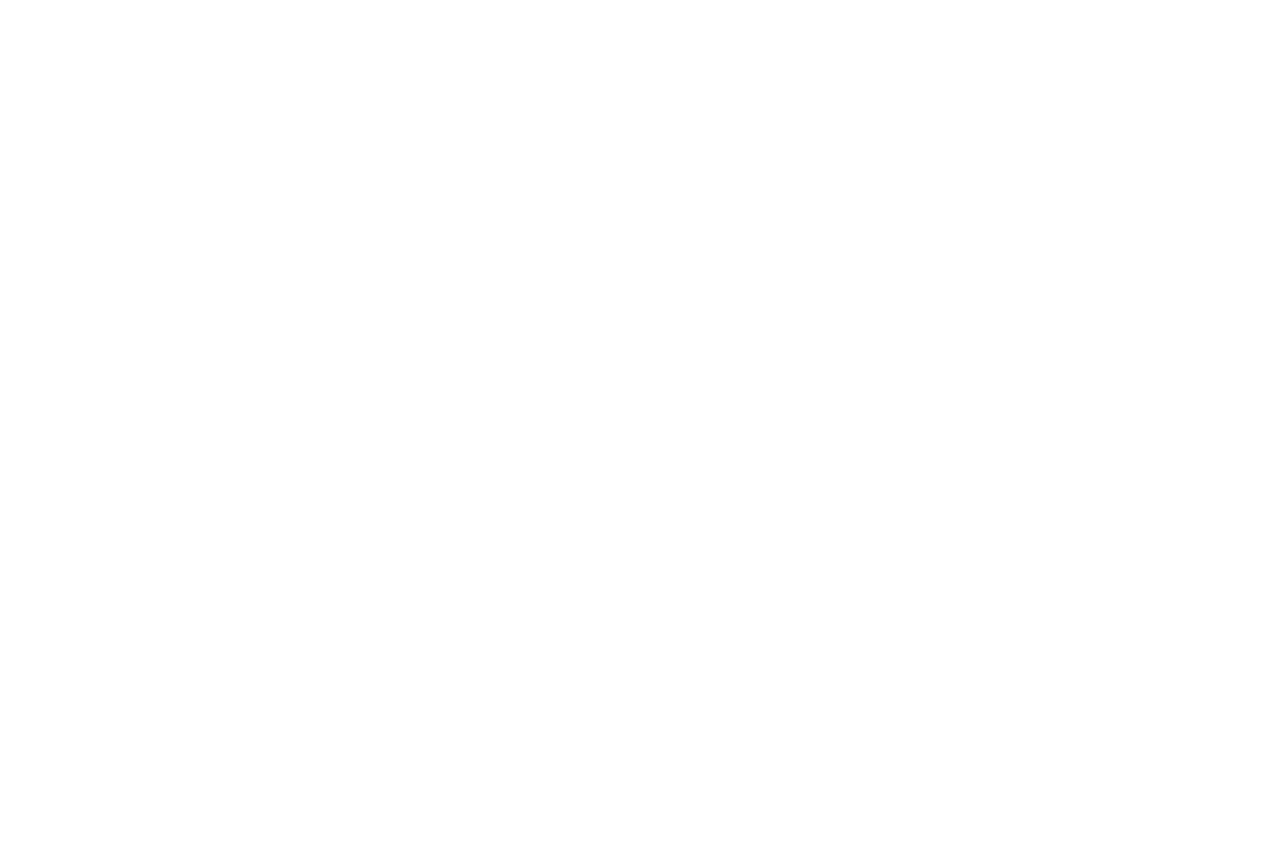
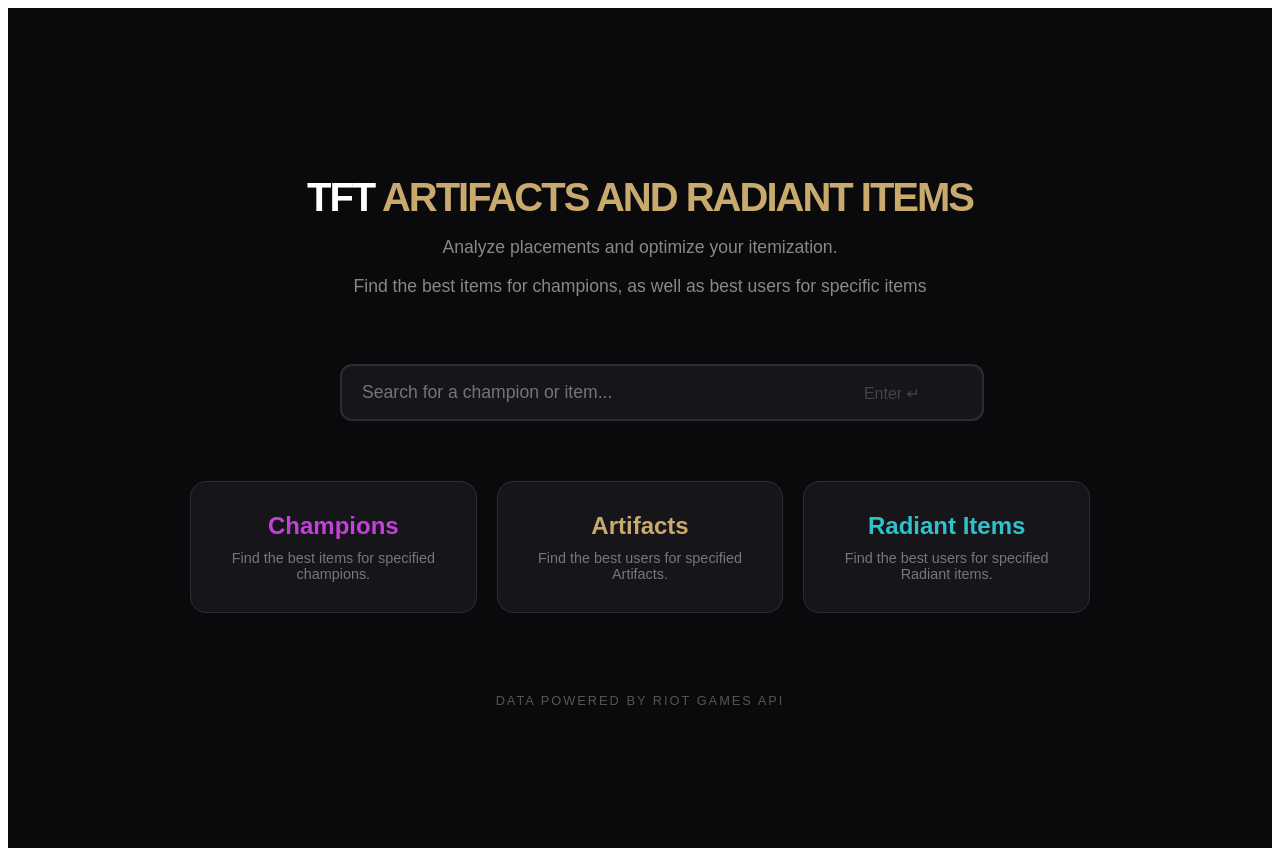
Before and after one commit to yevhenyakubets/TFT_radiant_ornn_stats, a React app in the folder frontend/: page / in a window 1280 px wide. Before the commit this address had no page. Before the commit the page ends 800 px from the top, so only its background shows below. Built offline with nearby package versions, Linux system fonts and the light colour scheme; the HTML template or start-up script is replaced by a standard one.

Commit message:
Created home page

```diff
--- a/frontend/src/App.jsx
+++ b/frontend/src/App.jsx
@@ -1,4 +1,6 @@
 import { Routes, Route } from "react-router-dom";
+
+import HomePage from "./pages/HomePage";
 import ChampionPage from "./pages/ChampionPage";
 import ChampionsListPage from "./pages/ChampionsListPage";
 import ArtifactListPage from "./pages/ArtifactListPage";
@@ -9,10 +11,14 @@ import RadiantPage from "./pages/RadiantPage";
 function App() {
   return (
     <Routes>
+      <Route path="/" element={<HomePage />} />
+
       <Route path="/champions" element={<ChampionsListPage />} />
       <Route path="/champions/:championId" element={<ChampionPage />} />
+
       <Route path="/artifacts" element={<ArtifactListPage />} />
       <Route path="/artifacts/:artifactId" element={<ArtifactPage />} />
+
       <Route path="/radiant-items" element={<RadiantListPage />} />
       <Route path="/radiant-items/:radiantId" element={<RadiantPage />} />
     </Routes>
--- /dev/null
+++ b/frontend/src/pages/HomePage.jsx
@@ -0,0 +1,138 @@
+import { useState } from "react";
+
+function HomePage() {
+  const [searchQuery, setSearchQuery] = useState("");
+
+  const navButtons = [
+    {
+      name: "Champions",
+      path: "/champions",
+      color: "#c440da", // Purple rarity color
+      description: "Find the best items for specified champions."
+    },
+    {
+      name: "Artifacts",
+      path: "/artifacts",
+      color: "#c8aa6e", // Ornn Gold
+      description: "Find the best users for specified Artifacts."
+    },
+    {
+      name: "Radiant Items",
+      path: "/radiant-items",
+      color: "#31c1ca", // Radiant Cyan
+      description: "Find the best users for specified Radiant items."
+    }
+  ];
+
+  return (
+    <div style={{
+      backgroundColor: "#0a0a0c",
+      minHeight: "100vh",
+      display: "flex",
+      flexDirection: "column",
+      alignItems: "center",
+      justifyContent: "center",
+      padding: "20px",
+      color: "white",
+      fontFamily: "sans-serif"
+    }}>
+      {/* --- Hero Section --- */}
+      <div style={{ textAlign: "center", marginBottom: "50px" }}>
+        <h1 style={{ fontSize: "2.5rem", marginBottom: "10px", letterSpacing: "-2px" }}>
+          TFT <span style={{ color: "#c8aa6e" }}>ARTIFACTS AND RADIANT ITEMS</span>
+        </h1>
+        <p style={{ color: "#888", fontSize: "1.1rem" }}>
+          Analyze placements and optimize your itemization.
+        </p>
+        <p style={{ color: "#888", fontSize: "1.1rem" }}>
+          Find the best items for champions, as well as best users for specific items
+        </p>
+      </div>
+
+      {/* --- Search Bar (Visual Only) --- */}
+      <div style={{ width: "100%", maxWidth: "600px", marginBottom: "60px" }}>
+        <div style={{ position: "relative" }}>
+          <input
+            type="text"
+            placeholder="Search for a champion or item..."
+            value={searchQuery}
+            onChange={(e) => setSearchQuery(e.target.value)}
+            style={{
+              width: "100%",
+              padding: "16px 20px",
+              borderRadius: "12px",
+              border: "2px solid #2d2d31",
+              backgroundColor: "#16161a",
+              color: "white",
+              fontSize: "1.1rem",
+              outline: "none",
+              transition: "border-color 0.2s"
+            }}
+            onFocus={(e) => e.target.style.borderColor = "#c8aa6e"}
+            onBlur={(e) => e.target.style.borderColor = "#2d2d31"}
+          />
+          <div style={{
+            position: "absolute",
+            right: "20px",
+            top: "50%",
+            transform: "translateY(-50%)",
+            color: "#444"
+          }}>
+            Enter ↵
+          </div>
+        </div>
+      </div>
+
+      {/* --- Navigation Buttons --- */}
+      <div style={{
+        display: "grid",
+        gridTemplateColumns: "repeat(auto-fit, minmax(250px, 1fr))",
+        gap: "20px",
+        width: "100%",
+        maxWidth: "900px"
+      }}>
+        {navButtons.map((btn) => (
+          <div
+            key={btn.name}
+            onClick={() => window.location.href = btn.path}
+            style={{
+              backgroundColor: "#16161a",
+              padding: "30px",
+              borderRadius: "16px",
+              border: "1px solid #2d2d31",
+              textAlign: "center",
+              cursor: "pointer",
+              transition: "all 0.3s ease",
+            }}
+            onMouseEnter={(e) => {
+              e.currentTarget.style.borderColor = btn.color;
+              e.currentTarget.style.transform = "translateY(-8px)";
+              e.currentTarget.style.backgroundColor = "#1c1c22";
+              e.currentTarget.style.boxShadow = `0 10px 30px ${btn.color}22`;
+            }}
+            onMouseLeave={(e) => {
+              e.currentTarget.style.borderColor = "#2d2d31";
+              e.currentTarget.style.transform = "translateY(0)";
+              e.currentTarget.style.backgroundColor = "#16161a";
+              e.currentTarget.style.boxShadow = "none";
+            }}
+          >
+            <h2 style={{ color: btn.color, margin: "0 0 10px 0", fontSize: "1.5rem" }}>
+              {btn.name}
+            </h2>
+            <p style={{ color: "#777", fontSize: "0.9rem", margin: 0 }}>
+              {btn.description}
+            </p>
+          </div>
+        ))}
+      </div>
+
+      {/* --- Footer Decoration --- */}
+      <div style={{ marginTop: "80px", opacity: 0.3, fontSize: "0.8rem", letterSpacing: "2px" }}>
+        DATA POWERED BY RIOT GAMES API
+      </div>
+    </div>
+  );
+}
+
+export default HomePage;
```
